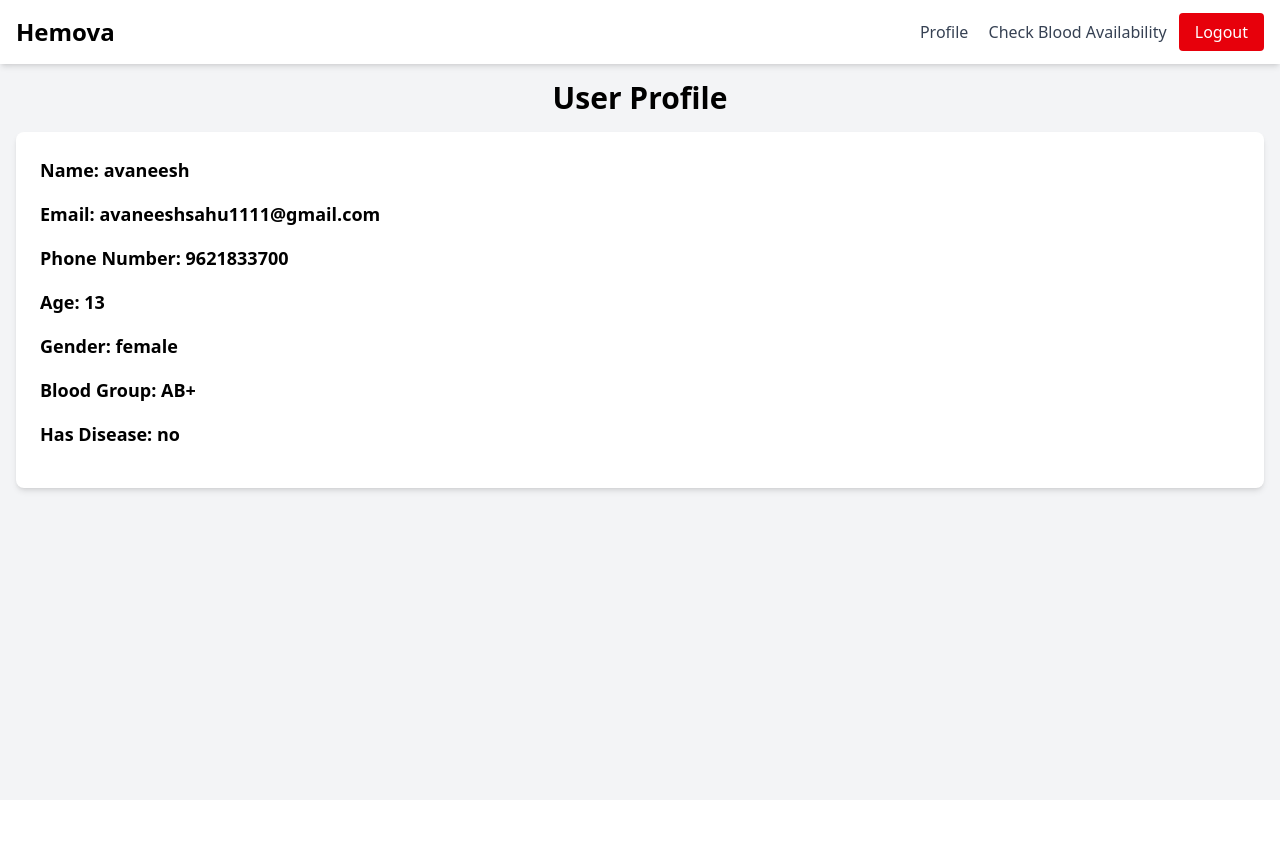
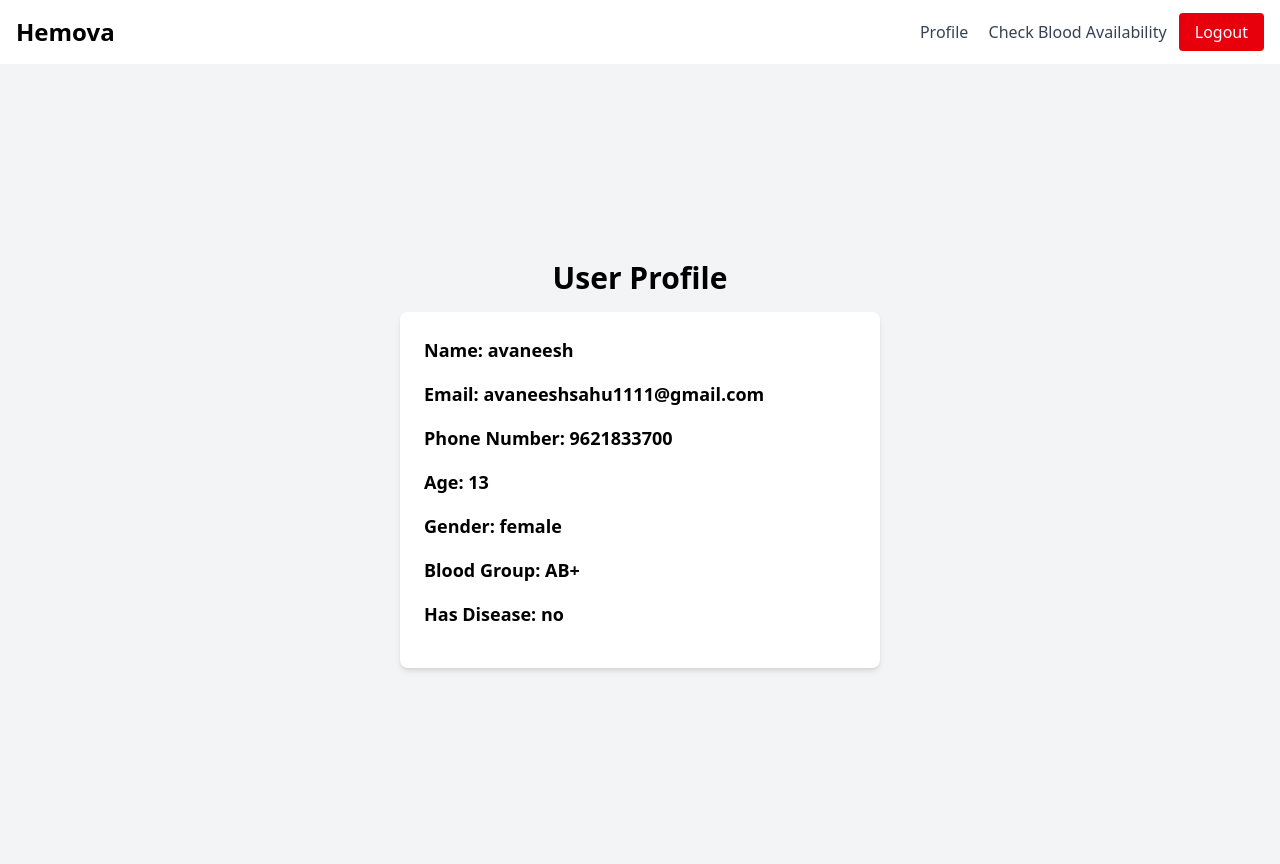
Before and after one commit to sahusateesh8737/Hemova, a PHP site: page /profile.php in a window 1280 px wide. Before the commit the page ends 497 px from the top, so only its background shows below. Run offline with PHP 8.4, Linux system fonts and the light colour scheme; a user stored in the database is signed in; data comes from the database, SQL or seed files in the repository.

Commit message:
Save local changes before pulling

```diff
--- a/profile.php
+++ b/profile.php
@@ -25,7 +25,7 @@ $user = mysqli_fetch_assoc($result);
     <title>User Profile</title>
     <link rel="stylesheet" href="./src/output.css">
 </head>
-<body class="bg-gray-100">
+<body class="bg-red-400">
     <!-- Navigation Bar -->
     <nav class="bg-white shadow-md">
         <div class="container mx-auto p-4 flex justify-between items-center">
@@ -38,7 +38,8 @@ $user = mysqli_fetch_assoc($result);
         </div>
     </nav>
 
-    <div class="container mx-auto p-4">
+    <div class="min-h-screen flex items-center justify-center bg-gray-100">
+        <div class="container mx-auto p-4 max-w-lg">
             <h1 class="text-3xl font-bold mb-4 text-center">User Profile</h1>
             <div class="bg-white shadow-md rounded-lg p-6">
                 <div class="mb-4">
@@ -64,6 +65,7 @@ $user = mysqli_fetch_assoc($result);
                 </div>
             </div>
         </div>
+    </div>
 </body>
 </html>
 
--- a/src/output.css
+++ b/src/output.css
@@ -691,6 +691,9 @@
       max-width: 96rem !important;
     }
   }
+  .m-9 {
+    margin: calc(var(--spacing) * 9);
+  }
   .mx-2 {
     margin-inline: calc(var(--spacing) * 2);
   }
@@ -825,6 +828,9 @@
   }
   .w-screen {
     width: 100vw;
+  }
+  .max-w-lg {
+    max-width: var(--container-lg);
   }
   .max-w-md {
     max-width: var(--container-md);
@@ -1485,6 +1491,9 @@
   .bg-red-100 {
     background-color: var(--color-red-100);
   }
+  .bg-red-400 {
+    background-color: var(--color-red-400);
+  }
   .bg-red-500 {
     background-color: var(--color-red-500);
   }
@@ -1680,9 +1689,6 @@
   }
   .p-8 {
     padding: calc(var(--spacing) * 8);
-  }
-  .p-9 {
-    padding: calc(var(--spacing) * 9);
   }
   .px-4 {
     padding-inline: calc(var(--spacing) * 4);
```
Lines whose indentation alone changed are shown as unchanged.
